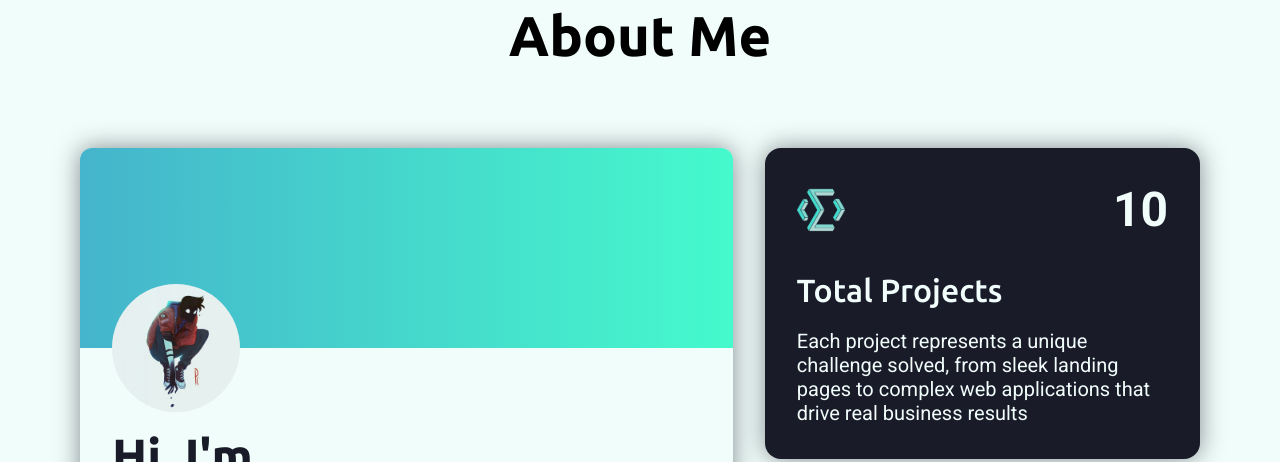
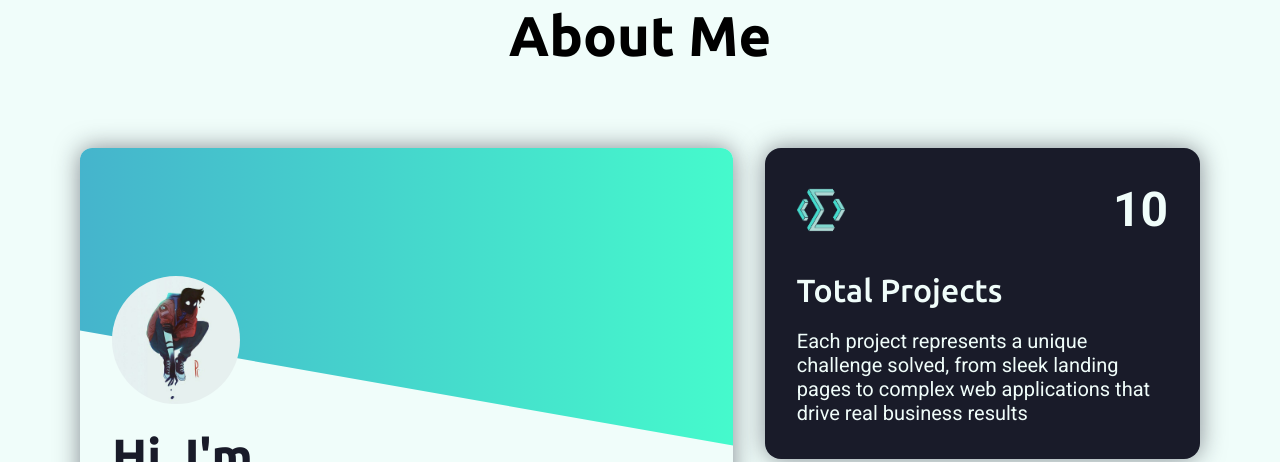
Before and after one commit to MissingCodeC/portfolio, a website built with webpack: page public/index.html in a window 1280 px wide. Shown: the part 812-1274 px from the top of the page. Built offline with nearby package versions, Linux system fonts and the light colour scheme.

Commit message:
final touch to the about section

```diff
--- a/public/styles.css
+++ b/public/styles.css
@@ -310,8 +310,17 @@ main {
     position: relative;
     height: 200px;
     width: 100%;
+    margin-bottom: 3rem;
+}
+
+.avatar::before {
+    content: '';
+    position: absolute;
+    width: 100%;
+    height: 150%;
+    top: -30%;
+    transform: skewY(10deg);
     background: var(--light-gradient);
-    margin-bottom: 3rem;
 }
 
 .avatar img {
@@ -320,7 +329,7 @@ main {
     left: 0;
     width: 8rem;
     border-radius: 5rem;
-    transform: translate(2rem, 4rem);
+    transform: translate(2rem, 3.5rem);
 }
 
 .about-me {
```
